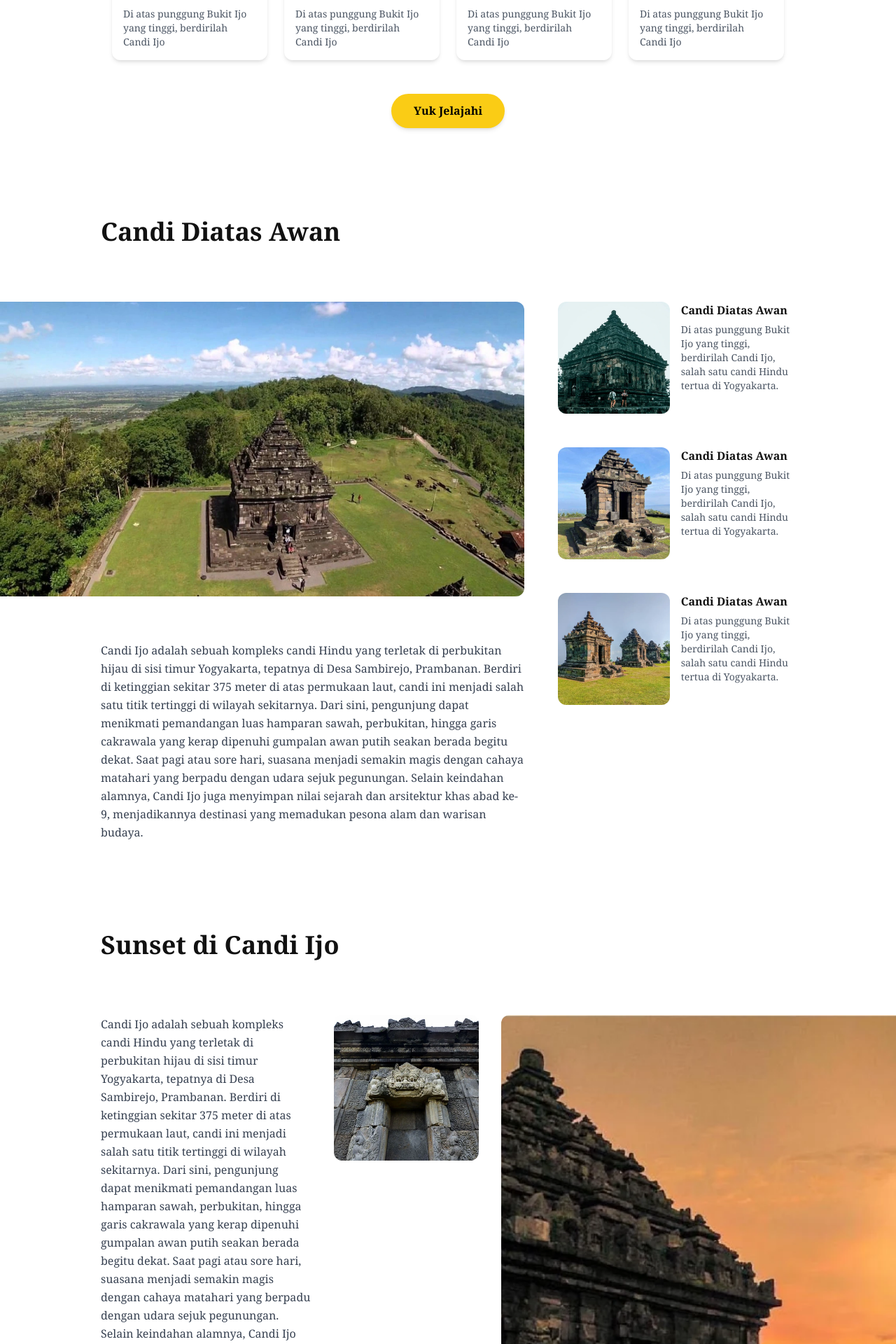
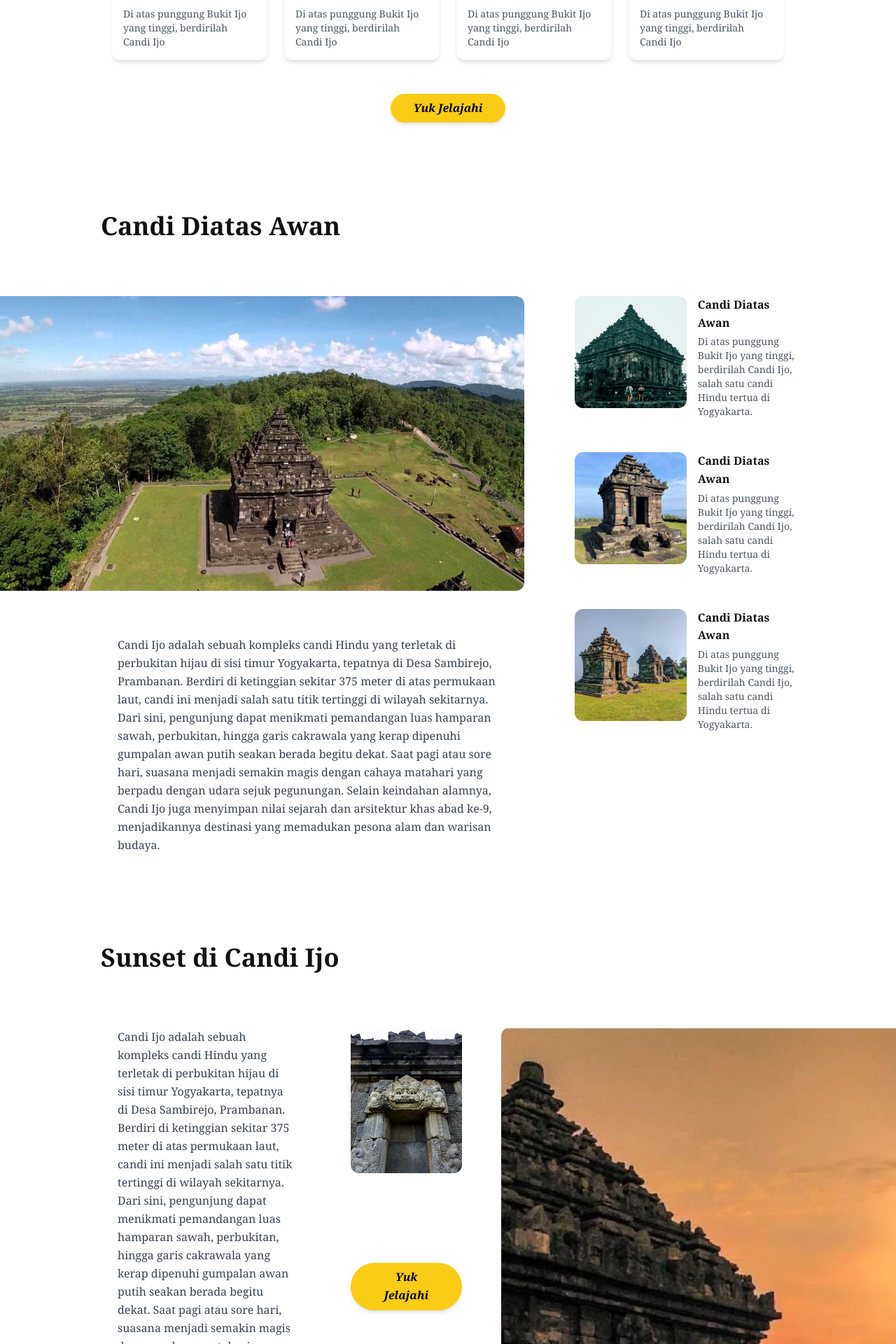
Before and after one commit to yodi-dev/candi-ijo, a Nuxt app: page / in a window 1280 px wide. Shown: the part 3380-5300 px from the top of the page at 70% size. Built offline with nearby package versions, Linux system fonts and the light colour scheme.

Commit message:
fix android view

```diff
--- a/app/pages/index.vue
+++ b/app/pages/index.vue
@@ -150,19 +150,19 @@ const heroBg = 'images/hero-candi-ijo.webp'
         <!-- CTA Button -->
         <div class="text-center">
             <a href="#jelajahi"
-                class="inline-block bg-yellow-400 hover:bg-yellow-500 text-black font-semibold py-3 px-8 rounded-full shadow-md hover:shadow-lg transition">
+                class="inline-block bg-yellow-400 hover:bg-yellow-500 text-black font-semibold py-2 italic px-8 rounded-full shadow-md hover:shadow-lg transition">
                 Yuk Jelajahi
             </a>
         </div>
     </section>
 
-    <h2 class="text-3xl md:text-4xl font-semibold ms-36 mt-12">Candi Diatas Awan</h2>
+    <h2 class="text-3xl md:text-4xl font-semibold ms-6 md:ms-36 mt-12">Candi Diatas Awan</h2>
     <section class="max-w-7xl mx-auto py-20 grid grid-cols-1 md:grid-cols-5 gap-12 items-start">
         <!-- Left Content -->
         <div class="col-span-3">
             <!-- Image -->
-            <img src="/images/candi-ijo-2.webp" alt="Candi Ijo Menyapa" class="w-full rounded-r-xl object-cover" />
-            <p class="text-gray-700 leading-relaxed mt-16 ms-36">
+            <img src="/images/candi-ijo-2.webp" alt="Candi Ijo Menyapa" class="w-full md:rounded-r-xl object-cover" />
+            <p class="text-gray-700 leading-relaxed mt-16 px-6 md:ms-36">
                 Candi Ijo adalah sebuah kompleks candi Hindu yang terletak di perbukitan hijau di sisi timur Yogyakarta,
                 tepatnya di Desa Sambirejo, Prambanan. Berdiri di ketinggian sekitar 375 meter di atas permukaan laut,
                 candi ini menjadi salah satu titik tertinggi di wilayah sekitarnya. Dari sini, pengunjung dapat
@@ -178,14 +178,13 @@ const heroBg = 'images/hero-candi-ijo.webp'
         </div>
 
         <!-- Right Content -->
-        <div class="space-y-12 col-span-2 pe-36">
+        <div class="space-y-12 col-span-2 px-6 md:pe-36">
             <!-- Card 1 -->
             <div class="flex items-start gap-4">
                 <img src="/images/candi-di-atas.webp" alt="Candi Ijo"
                     class="w-40 h-40 rounded-xl object-cover shrink-0">
                 <div>
                     <h3 class="font-semibold text-md mb-1">Candi Diatas Awan</h3>
-
                     <p class="text-sm text-gray-600">
                         Di atas punggung Bukit Ijo yang tinggi, berdirilah Candi Ijo, salah satu candi Hindu tertua di
                         Yogyakarta.
@@ -220,11 +219,11 @@ const heroBg = 'images/hero-candi-ijo.webp'
         </div>
     </section>
 
-    <h2 class="text-3xl md:text-4xl font-semibold ms-36 mt-12">Sunset di Candi Ijo</h2>
+    <h2 class="text-3xl md:text-4xl font-semibold ms-6 md:ms-36 mt-12">Sunset di Candi Ijo</h2>
     <section class="max-w-7xl mx-auto py-20 grid grid-cols-1 md:grid-cols-11 gap-8 items-start">
         <!-- Left Content -->
         <div class="col-span-4">
-            <p class="text-gray-700 leading-relaxed ms-36">
+            <p class="text-gray-700 leading-relaxed px-6 md:ms-36">
                 Candi Ijo adalah sebuah kompleks candi Hindu yang terletak di perbukitan hijau di sisi timur Yogyakarta,
                 tepatnya di Desa Sambirejo, Prambanan. Berdiri di ketinggian sekitar 375 meter di atas permukaan laut,
                 candi ini menjadi salah satu titik tertinggi di wilayah sekitarnya. Dari sini, pengunjung dapat
@@ -239,15 +238,21 @@ const heroBg = 'images/hero-candi-ijo.webp'
             </p>
         </div>
 
-        <div class="col-span-2">
+        <div class="col-span-2 px-6">
             <img src="/images/sunset-1.webp" alt="Candi Ijo Menyapa" class="w-52 h-52 rounded-xl object-cover" />
             <!-- Image -->
-
+            <!-- CTA Button -->
+            <div class="text-center mt-32">
+                <a href="#jelajahi"
+                    class="inline-block bg-yellow-400 hover:bg-yellow-500 text-black font-semibold italic py-2 px-8 rounded-full shadow-md hover:shadow-lg transition">
+                    Yuk Jelajahi
+                </a>
+            </div>
         </div>
 
         <!-- Right Content -->
         <div class="col-span-5">
-            <img src="/images/sunset.webp" alt="Candi Ijo Menyapa" class="h-screen object-cover rounded-l-xl"
+            <img src="/images/sunset.webp" alt="Candi Ijo Menyapa" class="h-screen object-cover md:rounded-l-xl"
                 style="object-position: 40% 0;" />
         </div>
     </section>
```
